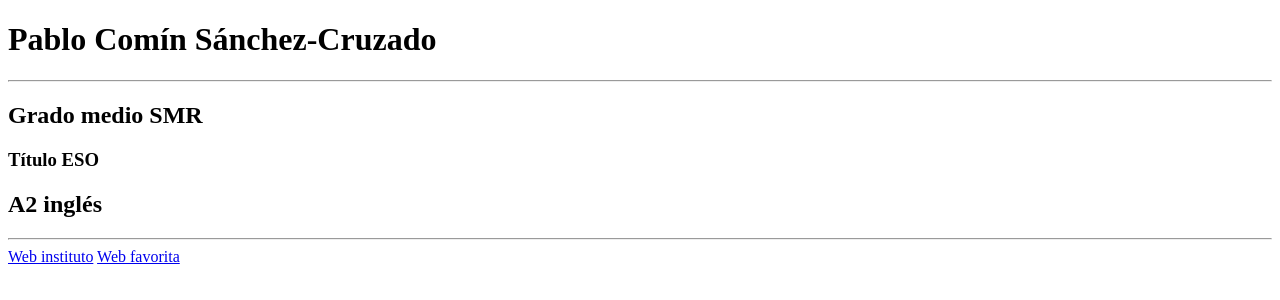
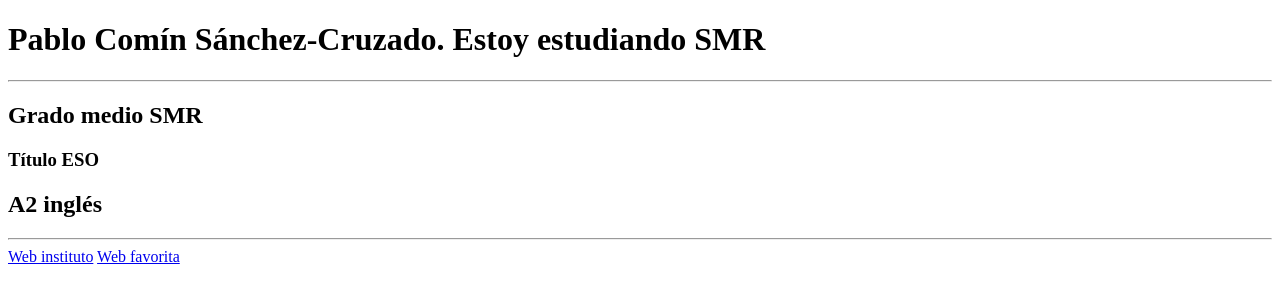
Before and after one commit to p4nzerwerk/test1, a plain HTML site: page index.html in a window 1280 px wide. Drawn offline with Linux system fonts and the light colour scheme.

Commit message:
cambio en el h1

```diff
--- a/index.html
+++ b/index.html
@@ -6,7 +6,7 @@
     <title>Mi primera web</title>
 </head>
 <body>
-    <h1>Pablo Comín Sánchez-Cruzado</h1>
+    <h1>Pablo Comín Sánchez-Cruzado. Estoy estudiando SMR</h1>
     <hr>
     <h2>Grado medio SMR</h2>
     <h3>Título ESO</h3>
```
